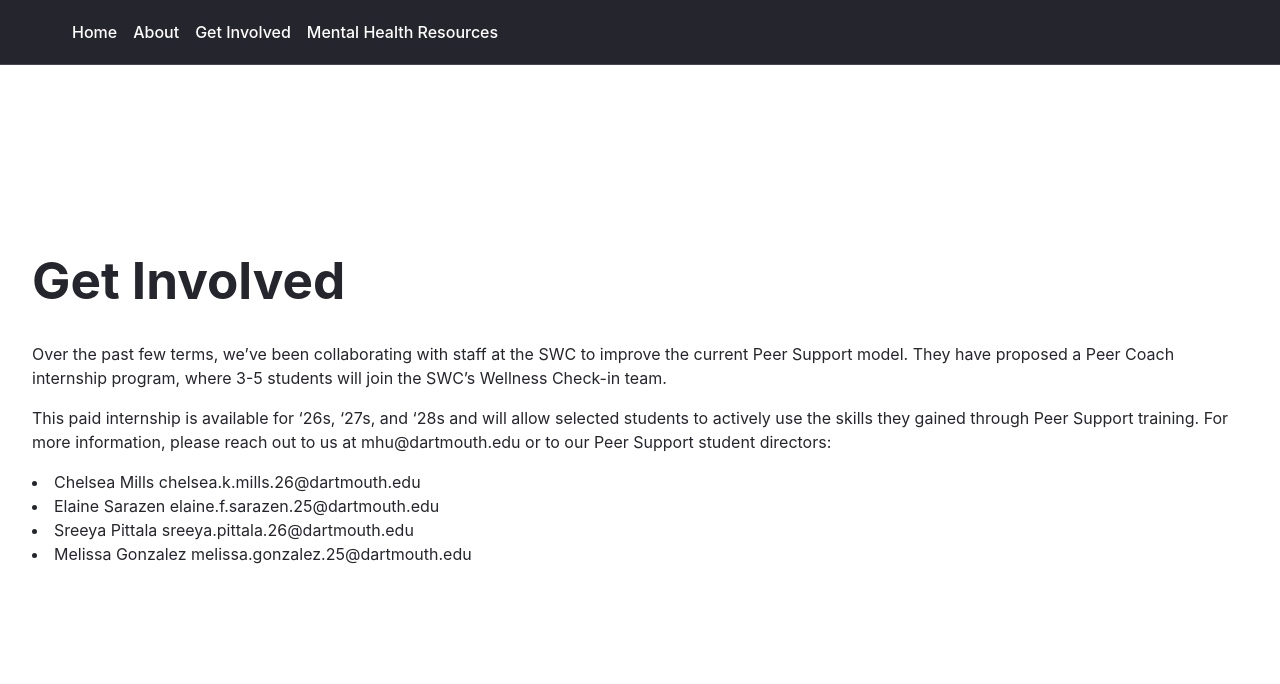
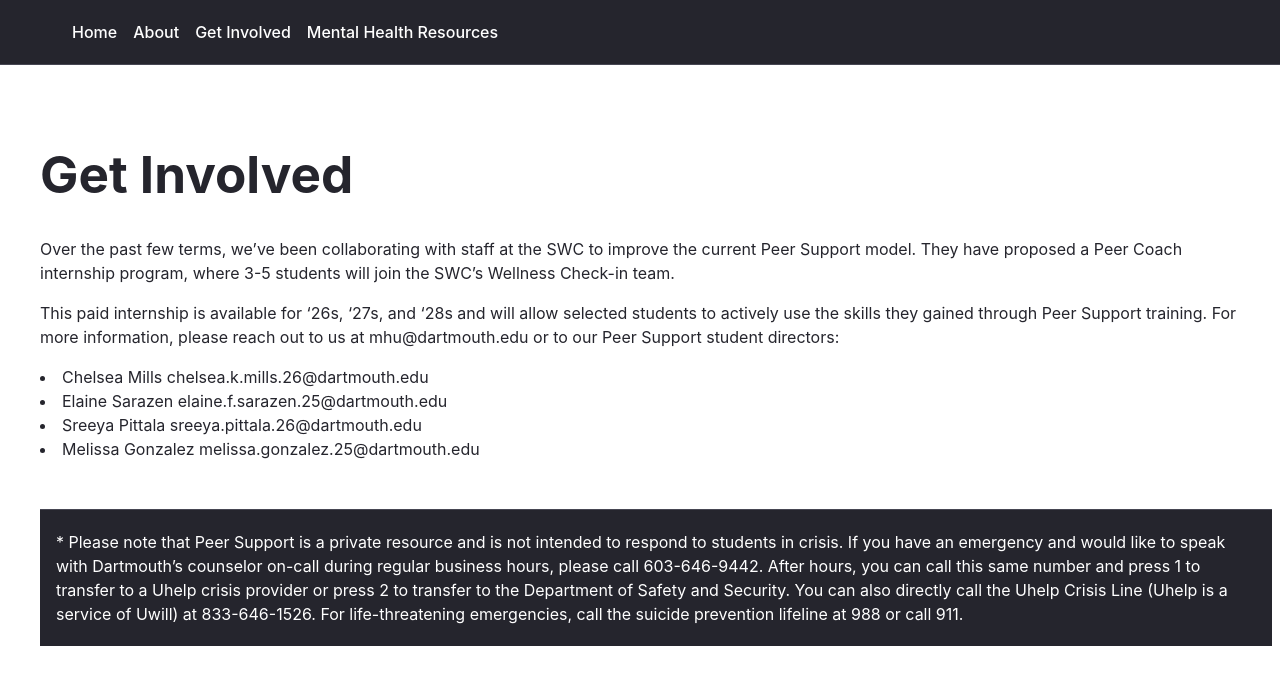
Before and after one commit to rachaelhuang/peer-support-website, a React (Vite) app: page /getinvolved in a window 1280 px wide. Shown: the top 684 px of the page. Built offline with nearby package versions, Linux system fonts and the light colour scheme.

Commit message:
added layout

```diff
--- a/components/footer.css
+++ b/components/footer.css
@@ -0,0 +1,18 @@
+.footer {
+    display: flex;
+    justify-content: space-between;
+    align-items: center;
+    position: relative;
+    bottom: 0;
+    width: 100%;
+    padding: 0.25rem 1rem;
+    background-color: #25252d;
+    color: white;
+    border-top: 1px solid #464652;
+    margin-top: 3rem;
+  }
+
+  .text {
+    font-size: 1.5rem;
+    font-weight: bold;
+  }
--- a/components/footer.jsx
+++ b/components/footer.jsx
@@ -5,7 +5,12 @@
 const Footer = () => {
   return (
     <nav className="footer">
-
+        <p>* Please note that Peer Support is a private resource and is not intended to respond to students in crisis.
+            If you have an emergency and would like to speak with Dartmouth’s counselor on-call during regular business hours,
+            please call 603-646-9442. After hours, you can call this same number and press 1 to transfer to a Uhelp crisis provider
+            or press 2 to transfer to the Department of Safety and Security. You can also directly call the Uhelp Crisis Line
+            (Uhelp is a service of Uwill) at 833-646-1526. For life-threatening emergencies, call the suicide prevention lifeline
+            at 988 or call 911. </p>
     </nav>
   );
 };
--- a/src/index.css
+++ b/src/index.css
@@ -23,9 +23,9 @@
 }
 
 body {
-  margin: 0;
+  margin-top: 5rem;
   display: flex;
-  place-items: center;
+  /* place-items: center; */
   min-width: 320px;
   min-height: 100vh;
 }
--- /dev/null
+++ b/src/layouts/Layout.jsx
@@ -0,0 +1,15 @@
+import Footer from "../../components/footer";
+
+const Layout = ({ children }) => {
+  return (
+    <div className="layout">
+      <main className="main-content">
+        {children}
+        </main>
+
+      <Footer />
+    </div>
+  );
+};
+
+export default Layout;
--- a/src/pages/about.jsx
+++ b/src/pages/about.jsx
@@ -1,12 +1,14 @@
 import React from "react";
+import Layout from "../layouts/Layout";
 
 const About = () => {
   return (
+    <Layout>
       <div>
         <h1>About Us</h1>
         <p>Peer Support Student Directors</p>
-        <li> Chelsea Mills '26</li>
-        <li> Elaine Sarazen '25</li>
+          <li>Chelsea Mills '26</li>
+          <li>Elaine Sarazen '25</li>
           <li>Sreeya Pittala '26</li>
           <li>Melissa Gonzalez '25</li>
 
@@ -17,8 +19,8 @@
           <li> x</li>
           <li>x</li>
           <li>x</li>
-
       </div>
+    </Layout>
   );
 };
 
--- a/src/pages/getinvolved.jsx
+++ b/src/pages/getinvolved.jsx
@@ -1,7 +1,9 @@
 import React from "react";
+import Layout from "../layouts/Layout";
 
 const GetInvolved = () => {
   return (
+    <Layout>
     <div>
       <h1>Get Involved</h1>
       <p>Over the past few terms, we’ve been collaborating with staff at the SWC to improve the current Peer Support model.
@@ -17,8 +19,8 @@
         <li>Sreeya Pittala sreeya.pittala.26@dartmouth.edu</li>
         <li>Melissa Gonzalez melissa.gonzalez.25@dartmouth.edu</li>
       </p>
-
     </div>
+    </Layout>
   );
 };
 
--- a/src/pages/home.jsx
+++ b/src/pages/home.jsx
@@ -1,11 +1,18 @@
 import React from "react";
+import Layout from "../layouts/Layout";
+
 
 const Home = () => {
   return (
+    <Layout>
     <div>
-      <h1>Dartmouth Peer Support</h1>
-      <p>Whether you need to get something off your chest, or just want advice and support, our trained volunteers are here to listen.</p>
+      <div className="main-content">
+        <h1>Dartmouth Peer Support</h1>
+        <p>Whether you need to get something off your chest, or just want advice and support, our trained volunteers are here to listen.</p>
+
+        </div>
     </div>
+    </Layout>
   );
 };
 
--- a/src/pages/mentalhealthresources.jsx
+++ b/src/pages/mentalhealthresources.jsx
@@ -1,7 +1,9 @@
 import React from "react";
+import Layout from "../layouts/Layout";
 
 const MentalHealthResources = () => {
   return (
+    <Layout>
       <div>
         <h1>Mental Health Resources</h1>
         <p>For more resources regarding food insecurity, housing insecurity, accessibility, medical advice,
@@ -10,6 +12,7 @@
         </p>
 
       </div>
+    </Layout>
   );
 };
 
```
Lines whose indentation alone changed are shown as unchanged.
